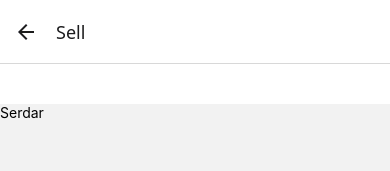
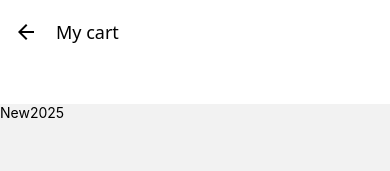
Before and after one commit to serdargunes/SnapBuy, a React Native app: screen /Sell in a window 390 px wide. Shown: the top 171 px of the page. Built offline with nearby package versions, Linux system fonts and the light colour scheme.

Commit message:
SellScrenn Updated

```diff
--- a/App.tsx
+++ b/App.tsx
@@ -20,7 +20,12 @@ export default function App() {
         <Stack.Screen name="Product" component={ProductsScreen}
         options={{headerShown:false}}
         />
-        <Stack.Screen name ="Sell" component={SellScreen} options={{}}/>
+        <Stack.Screen name ="Sell" component={SellScreen} options={{
+        headerTitle:"My cart",
+        headerShadowVisible:false,
+        headerTintColor:"black",
+        headerBackTitle:"",
+        }}/>
       </Stack.Navigator>
     </NavigationContainer>
     </ProductProvider>
--- a/src/Screen/SellScreen/SellScreen.tsx
+++ b/src/Screen/SellScreen/SellScreen.tsx
@@ -39,7 +39,9 @@ function SellPage() {
                 )}
             />
         </View>
-        <View><Text>Serdar</Text></View>
+        <View>
+            <Text>New2025</Text>
+        </View>
         </ScrollView>
     );
 }
```
